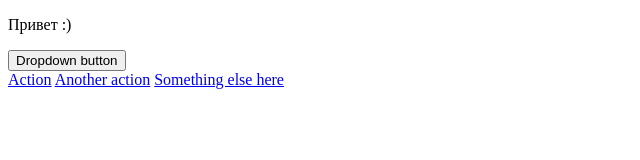
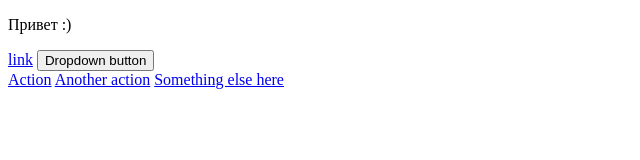
Before and after one commit to majorstriker/https---github.com-majorstriker-javascript2, a plain HTML site: page homework6.html in a window 1280 px wide. Shown: the whole page, without its empty margins (0-640 px from the left). Drawn offline with Linux system fonts and the light colour scheme.

Commit message:
homework6

```diff
--- a/homework6.html
+++ b/homework6.html
@@ -25,19 +25,34 @@ Dropdown button
         "use strict";
 
         // 1. Ко всем элементам, имеющим класс "dropdown-item" добавить еще один класс "super-dropdown", необходимо использовать методы forEach и querySelectorAll и свойство classList у элементов.
+        const itemEls = document.querySelectorAll('.dropdown-item');
+        itemEls.forEach(function(item) {
+            item.classList.add('super-dropdown');
+        });
 
         // 2. У элемента с классом btn необходимо убрать класс "btn-secondary", если он присутствует у этого элемента, либо добавить, если такого класса у элемента не было.
+        const btnEl = document.querySelector('.btn');
+        btnEl.classList.toggle('btn-secondary');
 
         // 3. Необходимо удалить класс "dropdown-menu" у элемента, у которого присутствует класс "menu".
+        const menuEl = document.querySelector('.menu');
+        menuEl.classList.remove('dropdown-menu');
 
-        // 4. Используя метод insertAdjacentHTML добавьте после div'a с классом "dropdown" следующую разметку:
-        // `<a href="#">link</a>`
+        // 4. Используя метод insertAdjacentHTML добавьте после div'a с классом "dropdown" следующую разметку: `<a href="#">link</a>`
+        const divEl = document.querySelector('div');
+        divEl.insertAdjacentHTML("afterbegin", `<a href="#">link</a>`);
 
         // 5. У элемента с id "dropdownMenuButton" замените id на "superDropdown".
+        const idEl = document.getElementById('dropdownMenuButton');
+        idEl.id = 'superDropdown';
 
         // 6. Добавьте атрибут data-dd со значением 3 элементу у которого существует атрибут "aria-labelledby" равный "dropdownMenuButton" используя dataset.
+        const dataEl = document.querySelector('[aria-labelledby="dropdownMenuButton"]');
+        dataEl.dataset.add = 3;
 
         // 7. Удалите атрибут type у элемента с классом "dropdown-toggle".
+        const toggleEl = document.querySelector('.dropdown-toggle');
+        toggleEl.removeAttribute('type');
     </script>
 </body>
 
```
